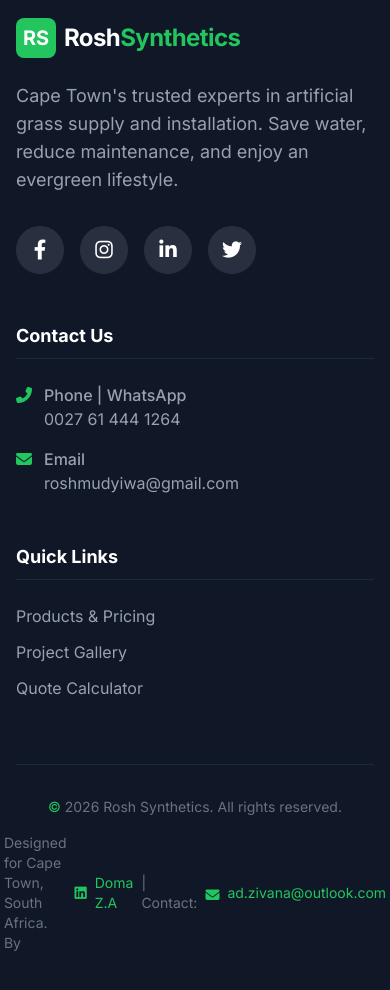
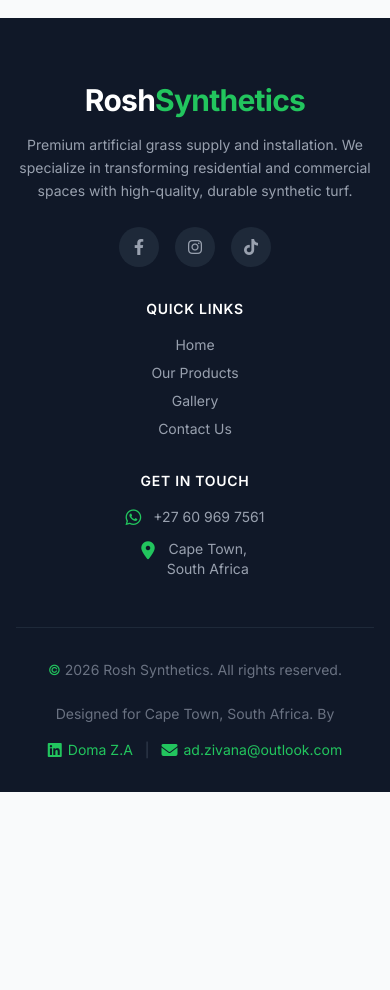
Before and after one commit to zivernay/rosh-synthetic-turfs, a website built with Vite: page index.html in a window 390 px wide. Shown: the part 6860-7850 px from the top of the page. After the commit the page ends 7652 px from the top, so only its background shows below. Built offline with nearby package versions, Linux system fonts and the light colour scheme.

Commit message:
Rework footer with responsive dev contacts

```diff
--- a/index.html
+++ b/index.html
@@ -478,102 +478,90 @@
         </div>
     </section>
 
-    <footer id="contact" class="bg-gray-900 text-white pt-20 pb-10">
+    <footer class="bg-gray-900 pt-16 pb-8 mt-20">
         <div class="max-w-7xl mx-auto px-4 sm:px-6 lg:px-8">
-            <div class="grid grid-cols-1 md:grid-cols-2 lg:grid-cols-4 gap-12 mb-16">
-                <!-- Brand Info -->
-                <div class="lg:col-span-2">
-                    <div class="flex items-center gap-2 mb-6">
-                        <div
-                            class="w-10 h-10 bg-brand-500 rounded-lg flex items-center justify-center text-white font-bold text-xl">
-                            RS</div>
-                        <span class="font-bold text-2xl tracking-tight">Rosh<span
-                                class="text-brand-500">Synthetics</span></span>
-                    </div>
-                    <p class="text-gray-400 text-lg mb-8 max-w-md">Cape Town's trusted experts in artificial grass
-                        supply and installation. Save water, reduce maintenance, and enjoy an evergreen lifestyle.</p>
 
-                    <!-- Socials (Based on Image 4) -->
-                    <div class="flex space-x-4">
-                        <a href="#"
-                            class="w-12 h-12 rounded-full bg-white/10 flex items-center justify-center text-xl hover:bg-brand-600 hover:text-white transition duration-300">
+            <!-- Main Footer Content -->
+            <div class="grid grid-cols-1 md:grid-cols-12 gap-8 lg:gap-12 mb-12">
+                <!-- Brand Column -->
+                <div class="md:col-span-12 lg:col-span-5 text-center lg:text-left">
+                    <span class="font-bold text-3xl tracking-tight text-white mb-4 block">
+                        Rosh<span class="text-brand-500">Synthetics</span>
+                    </span>
+                    <p class="text-gray-400 text-sm leading-relaxed max-w-md mx-auto lg:mx-0">
+                        Premium artificial grass supply and installation. We specialize in transforming residential and
+                        commercial spaces with high-quality, durable synthetic turf.
+                    </p>
+
+                    <!-- Social Media Links -->
+                    <div class="flex justify-center lg:justify-start gap-4 mt-6">
+                        <a href="#" aria-label="Facebook"
+                            class="w-10 h-10 rounded-full bg-gray-800 flex items-center justify-center text-gray-400 hover:bg-brand-500 hover:text-white transition-all hover:-translate-y-1">
                             <i class="fab fa-facebook-f"></i>
                         </a>
-                        <a href="#"
-                            class="w-12 h-12 rounded-full bg-white/10 flex items-center justify-center text-xl hover:bg-brand-600 hover:text-white transition duration-300">
+                        <a href="#" aria-label="Instagram"
+                            class="w-10 h-10 rounded-full bg-gray-800 flex items-center justify-center text-gray-400 hover:bg-brand-500 hover:text-white transition-all hover:-translate-y-1">
                             <i class="fab fa-instagram"></i>
                         </a>
-                        <a href="#"
-                            class="w-12 h-12 rounded-full bg-white/10 flex items-center justify-center text-xl hover:bg-brand-600 hover:text-white transition duration-300">
-                            <i class="fab fa-linkedin-in"></i>
-                        </a>
-                        <a href="#"
-                            class="w-12 h-12 rounded-full bg-white/10 flex items-center justify-center text-xl hover:bg-brand-600 hover:text-white transition duration-300">
-                            <i class="fab fa-twitter"></i>
+                        <a href="#" aria-label="TikTok"
+                            class="w-10 h-10 rounded-full bg-gray-800 flex items-center justify-center text-gray-400 hover:bg-brand-500 hover:text-white transition-all hover:-translate-y-1">
+                            <i class="fab fa-tiktok"></i>
                         </a>
                     </div>
                 </div>
 
-                <!-- Contact Details -->
-                <div>
-                    <h4 class="text-lg font-bold mb-6 border-b border-gray-800 pb-2">Contact Us</h4>
-                    <ul class="space-y-4">
-                        <li>
-                            <a href="tel:0027614441264"
-                                class="flex items-start gap-3 text-gray-400 hover:text-white transition group">
-                                <i class="fas fa-phone-alt mt-1 text-brand-500 group-hover:scale-110 transition"></i>
-                                <div>
-                                    <span class="block font-medium">Phone | WhatsApp</span>
-                                    0027 61 444 1264
-                                </div>
-                            </a>
-                        </li>
-                        <li>
-                            <a href="mailto:roshmudyiwa@gmail.com"
-                                class="flex items-start gap-3 text-gray-400 hover:text-white transition group">
-                                <i class="fas fa-envelope mt-1 text-brand-500 group-hover:scale-110 transition"></i>
-                                <div class="break-all">
-                                    <span class="block font-medium">Email</span>
-                                    roshmudyiwa@gmail.com
-                                </div>
-                            </a>
-                        </li>
+                <!-- Quick Links -->
+                <div class="md:col-span-6 lg:col-span-3 text-center md:text-left">
+                    <h4 class="text-white font-semibold mb-4 uppercase tracking-wider text-sm">Quick Links</h4>
+                    <ul class="space-y-2 text-sm text-gray-400">
+                        <li><a href="#home" class="hover:text-brand-500 transition">Home</a></li>
+                        <li><a href="#products" class="hover:text-brand-500 transition">Our Products</a></li>
+                        <li><a href="#portfolio" class="hover:text-brand-500 transition">Gallery</a></li>
+                        <li><a href="#contact" class="hover:text-brand-500 transition">Contact Us</a></li>
                     </ul>
                 </div>
 
-                <!-- Quick Links -->
-                <div>
-                    <h4 class="text-lg font-bold mb-6 border-b border-gray-800 pb-2">Quick Links</h4>
-                    <ul class="space-y-3">
-                        <li><a href="#products"
-                                class="text-gray-400 hover:text-white hover:translate-x-1 inline-block transition">Products
-                                & Pricing</a></li>
-                        <li><a href="#portfolio"
-                                class="text-gray-400 hover:text-white hover:translate-x-1 inline-block transition">Project
-                                Gallery</a></li>
-                        <li><a href="#quote-builder"
-                                class="text-gray-400 hover:text-white hover:translate-x-1 inline-block transition">Quote
-                                Calculator</a></li>
+                <!-- Contact Info -->
+                <div class="md:col-span-6 lg:col-span-4 text-center md:text-left">
+                    <h4 class="text-white font-semibold mb-4 uppercase tracking-wider text-sm">Get In Touch</h4>
+                    <ul class="space-y-3 text-sm text-gray-400">
+                        <li class="flex items-center justify-center md:justify-start gap-3">
+                            <i class="fab fa-whatsapp text-brand-500 text-lg"></i>
+                            <a href="https://wa.me/27609697561" class="hover:text-white transition">+27 60 969 7561</a>
+                        </li>
+                        <li class="flex items-start justify-center md:justify-start gap-3">
+                            <i class="fas fa-map-marker-alt text-brand-500 text-lg mt-0.5"></i>
+                            <span>Cape Town,<br>South Africa</span>
+                        </li>
                     </ul>
                 </div>
             </div>
 
-            <div class="border-t border-gray-800 pt-8 flex flex-col md:flex-row justify-between items-center gap-4 text-sm text-gray-500">
+            <div
+                class="border-t border-gray-800 pt-8 flex flex-col xl:flex-row justify-between items-center gap-6 text-sm text-gray-500 text-center xl:text-left">
+
                 <p><span class="text-brand-500">&copy;</span> 2026 Rosh Synthetics. All rights reserved.</p>
-                <p class="flex items-center gap-2">
-                    <span>Designed for Cape Town, South Africa. By </span>
+
+                <div class="flex flex-col md:flex-row items-center gap-2 md:gap-3">
+                    <span class="mb-2 md:mb-0">Designed for Cape Town, South Africa. By</span>
+
+                    <div class="flex items-center gap-3">
                         <a href="https://www.linkedin.com/in/zivanai"
-                        class="inline-flex items-center gap-2 text-brand-500 hover:text-white transition">
-                        <i class="fab fa-linkedin"></i>
+                            class="inline-flex items-center gap-1.5 text-brand-500 hover:text-white transition whitespace-nowrap">
+                            <i class="fab fa-linkedin text-base"></i>
                             <span>Doma Z.A</span>
                         </a>
-                    <span> | Contact: </span>
+
+                        <span class="text-gray-700">|</span>
+
                         <a href="mailto:ad.zivana@outlook.com"
-                        class="inline-flex items-center gap-2 text-brand-500 hover:text-white transition">
-                        <i class="fas fa-envelope mt-1"></i>
+                            class="inline-flex items-center gap-1.5 text-brand-500 hover:text-white transition whitespace-nowrap">
+                            <i class="fas fa-envelope text-base"></i>
                             <span>ad.zivana@outlook.com</span>
                         </a>
-                </p>
+                    </div>
+                </div>
+
             </div>
         </div>
     </footer>
```
Lines whose indentation alone changed are shown as unchanged.
